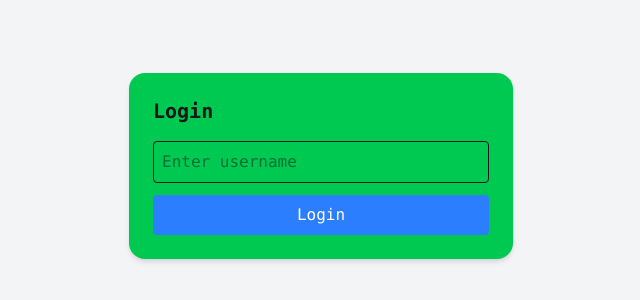
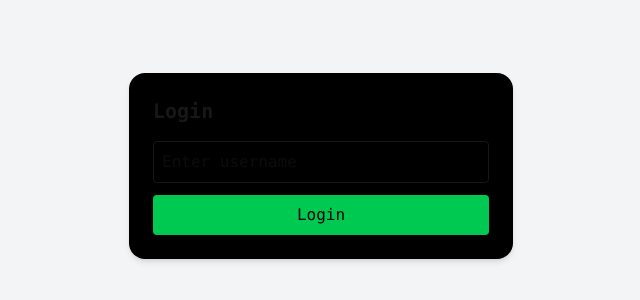
Before and after one commit to matthewCliffe/my-app-healthify, a Next.js app: page / in a window 1280 px wide. Shown: the part 234-534 px from the top of the page, without its empty margins (319-959 px from the left). Built offline with nearby package versions, Linux system fonts and the light colour scheme.

Commit message:
CSS Changes & Sprint 2

```diff
--- a/app/components/dashboard.js
+++ b/app/components/dashboard.js
@@ -6,12 +6,12 @@ export default function Dashboard({ user, onLogout }) {
   const [view, setView] = useState("menu");
 
   return (
-    <div className="bg-blue-500 p-6 rounded-2xl shadow-md w-full max-w-sm">
+    <div className="bg-blue-900 p-6 rounded-2xl shadow-md w-full max-w-sm">
       <div className="flex justify-between items-center mb-4">
         <h1 className="text-2xl font-bold">Welcome, {user}!</h1>
         {/* Logout button*/}
         <button
-          className="bg-red-500 text-white px-3 py-1 rounded text-sm"
+          className="bg-red-500 text-black px-3 py-1 rounded text-sm transition-transform duration-200 hover:scale-105 active:scale-95"
           onClick={onLogout}
         >
           Logout
@@ -21,14 +21,14 @@ export default function Dashboard({ user, onLogout }) {
       {view === "menu" && (
         <div className="space-y-4">
           <button
-            className="w-full bg-blue-500 text-white p-3 rounded"
+            className="w-full bg-white text-black p-3 rounded transition-transform duration-200 hover:scale-105 active:scale-95 cursor-default"
             onClick={() => setView("workout")}
           >
             Workout Logger
           </button>
 
           <button
-            className="w-full bg-blue-500 text-white p-3 rounded"
+            className="w-full bg-white text-black p-3 rounded transition-transform duration-200 hover:scale-105 active:scale-95 cursor-default"
             onClick={() => setView("nutrition")}
           >
             Nutrition Logger
--- a/app/components/login.js
+++ b/app/components/login.js
@@ -4,7 +4,7 @@ export default function Login({ onLogin }) {
   const [username, setUsername] = useState("");
 //updates the username state
   return (
-    <div className="bg-green-500 p-6 rounded-2xl shadow-md w-full max-w-sm">
+    <div className="bg-black p-6 rounded-2xl shadow-md w-full max-w-sm">
       <h1 className="text-xl font-bold mb-4">Login</h1>
       <input
         className="w-full p-2 border rounded mb-3"
@@ -14,7 +14,7 @@ export default function Login({ onLogin }) {
       />
       {/* calls onLogin with current username entered */}
       <button
-        className="w-full bg-blue-500 text-white p-2 rounded"
+        className="w-full bg-green-500 text-black p-2 rounded"
         onClick={() => onLogin(username)}
       >
         Login
```
